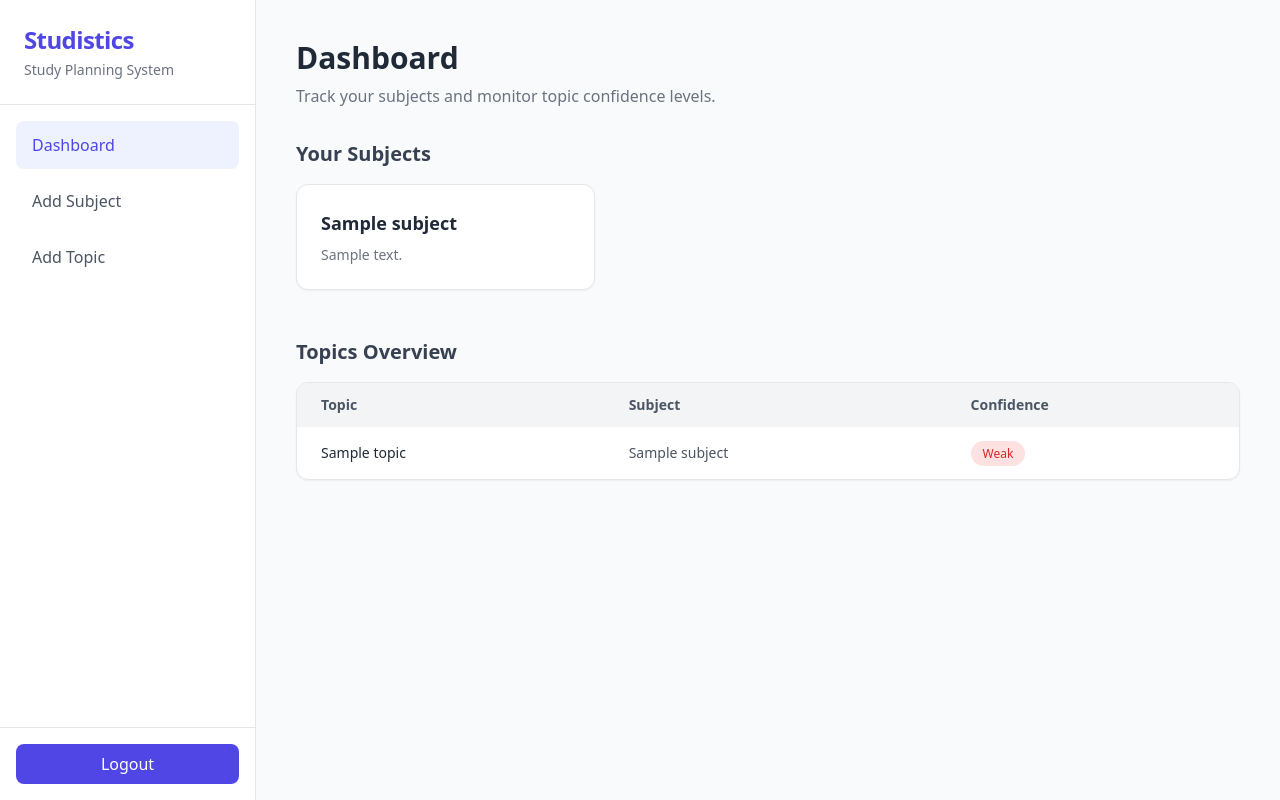
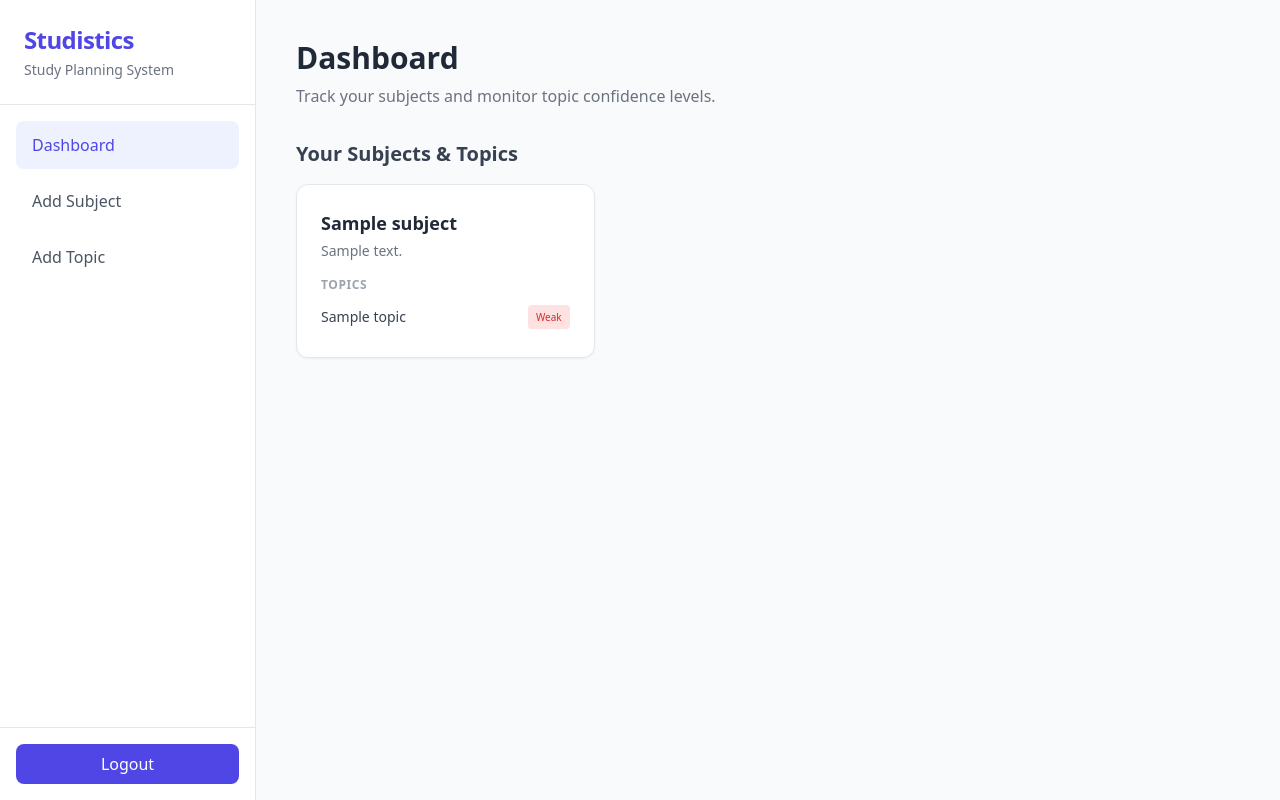
Before and after one commit to murtazak45/Studistics, a Django app: page /dashboard/ in a window 1280 px wide. Run offline with Django 4.2, Linux system fonts and the light colour scheme; a user stored in the database is signed in; tables that the repository leaves empty hold one stand-in row (values such as "Sample post"); some libraries are stand-ins or nearby versions.

Commit message:
fixed logout function and dashboard

```diff
--- a/templates/base.html
+++ b/templates/base.html
@@ -1,6 +1,7 @@
 {% load static %}
 <!DOCTYPE html>
 <html lang="en">
+
 <head>
     <meta charset="UTF-8">
     <title>Studistics</title>
@@ -29,8 +30,7 @@
                 <ul class="space-y-2">
 
                     <li>
-                    <a href="{% url 'dashboard' %}"
-                       class="flex items-center px-4 py-3 rounded-lg transition
+                        <a href="{% url 'dashboard' %}" class="flex items-center px-4 py-3 rounded-lg transition
                        {% if request.path == '/dashboard/' %}
                            bg-indigo-50 text-indigo-600 font-medium
                        {% else %}
@@ -41,8 +41,7 @@
                     </li>
 
                     <li>
-                    <a href="{% url 'add_subject' %}"
-                       class="flex items-center px-4 py-3 rounded-lg transition
+                        <a href="{% url 'add_subject' %}" class="flex items-center px-4 py-3 rounded-lg transition
                        {% if request.path == '/add-subject/' %}
                            bg-indigo-50 text-indigo-600 font-medium
                        {% else %}
@@ -53,8 +52,7 @@
                     </li>
 
                     <li>
-                    <a href="{% url 'add_topic' %}"
-                       class="flex items-center px-4 py-3 rounded-lg transition
+                        <a href="{% url 'add_topic' %}" class="flex items-center px-4 py-3 rounded-lg transition
                        {% if request.path == '/add-topic/' %}
                            bg-indigo-50 text-indigo-600 font-medium
                        {% else %}
@@ -69,10 +67,13 @@
 
             <!-- Bottom Section -->
             <div class="p-4 border-t border-gray-200">
-            <a href="{% url 'logout' %}"
-               class="block text-center bg-indigo-600 text-white py-2 rounded-lg hover:bg-indigo-700 transition">
+                <form method="post" action="{% url 'logout' %}" class="block">
+                    {% csrf_token %}
+                    <button type="submit"
+                        class="w-full text-center bg-indigo-600 text-white py-2 rounded-lg hover:bg-indigo-700 transition">
                         Logout
-            </a>
+                    </button>
+                </form>
             </div>
 
         </aside>
@@ -88,4 +89,5 @@
     </div>
 
 </body>
+
 </html>
--- a/templates/dashboard.html
+++ b/templates/dashboard.html
@@ -17,100 +17,77 @@
 
     <!-- SUBJECTS SECTION -->
     <div class="mb-12">
-        <h3 class="text-xl font-semibold text-gray-700 mb-4">
-            Your Subjects
+        <div class="flex items-center justify-between mb-4">
+            <h3 class="text-xl font-semibold text-gray-700">
+                Your Subjects & Topics
             </h3>
+        </div>
 
         {% if subjects %}
         <div class="grid grid-cols-1 md:grid-cols-2 lg:grid-cols-3 gap-6">
 
             {% for subject in subjects %}
-                <div class="bg-white border border-gray-200 rounded-xl p-6 shadow-sm">
+            <div class="bg-white border border-gray-200 rounded-xl p-6 shadow-sm flex flex-col h-full">
 
+                <div class="mb-4">
                     <h4 class="text-lg font-semibold text-gray-800">
                         {{ subject.name }}
                     </h4>
-
-                    <p class="text-sm text-gray-500 mt-2">
+                    <p class="text-sm text-gray-500 mt-1 line-clamp-2">
                         {{ subject.description|default:"No description available." }}
                     </p>
+                </div>
 
+                <!-- Nested Topics -->
+                <div class="flex-1">
+                    <h5 class="text-xs font-semibold text-gray-400 uppercase tracking-wider mb-2">Topics</h5>
+
+                    {% if subject.topics.all %}
+                    <ul class="space-y-2">
+                        {% for topic in subject.topics.all %}
+                        <li
+                            class="flex items-center justify-between text-sm py-1 border-b border-gray-50 last:border-0">
+                            <span class="text-gray-700 truncate mr-2">{{ topic.name }}</span>
+
+                            {% if topic.confidence == "Weak" %}
+                            <span class="px-2 py-0.5 text-[10px] rounded bg-red-100 text-red-600 font-medium shrink-0">
+                                Weak
+                            </span>
+                            {% elif topic.confidence == "Moderate" %}
+                            <span
+                                class="px-2 py-0.5 text-[10px] rounded bg-yellow-100 text-yellow-600 font-medium shrink-0">
+                                Moderate
+                            </span>
+                            {% else %}
+                            <span
+                                class="px-2 py-0.5 text-[10px] rounded bg-green-100 text-green-600 font-medium shrink-0">
+                                Strong
+                            </span>
+                            {% endif %}
+                        </li>
+                        {% endfor %}
+                    </ul>
+                    {% else %}
+                    <p class="text-xs text-gray-400 italic">No topics added yet.</p>
+                    {% endif %}
+                </div>
             </div>
             {% endfor %}
 
         </div>
         {% else %}
-            <div class="bg-white border border-gray-200 rounded-xl p-8 text-center">
+        <div
+            class="bg-white border border-gray-200 rounded-xl p-8 text-center flex flex-col items-center justify-center min-h-[200px]">
             <p class="text-gray-600 font-medium">
                 No subjects added yet.
             </p>
             <p class="text-sm text-gray-400 mt-2">
                 Start by adding your first subject.
             </p>
-            </div>
-        {% endif %}
-    </div>
-
-
-    <!-- TOPICS SECTION -->
-    <div>
-        <h3 class="text-xl font-semibold text-gray-700 mb-4">
-            Topics Overview
-        </h3>
-
-        {% if topics %}
-            <div class="bg-white border border-gray-200 rounded-xl overflow-hidden shadow-sm">
-
-                <table class="w-full text-left">
-                    <thead class="bg-gray-100 text-sm text-gray-600">
-                        <tr>
-                            <th class="px-6 py-3">Topic</th>
-                            <th class="px-6 py-3">Subject</th>
-                            <th class="px-6 py-3">Confidence</th>
-                        </tr>
-                    </thead>
-                    <tbody class="divide-y divide-gray-200 text-sm">
-
-                        {% for topic in topics %}
-                        <tr>
-                            <td class="px-6 py-4 font-medium text-gray-800">
-                                {{ topic.name }}
-                            </td>
-                            <td class="px-6 py-4 text-gray-600">
-                                {{ topic.subject.name }}
-                            </td>
-                            <td class="px-6 py-4">
-
-                                {% if topic.confidence == "Weak" %}
-                                    <span class="px-3 py-1 text-xs rounded-full bg-red-100 text-red-600">
-                                        Weak
-                                    </span>
-                                {% elif topic.confidence == "Moderate" %}
-                                    <span class="px-3 py-1 text-xs rounded-full bg-yellow-100 text-yellow-600">
-                                        Moderate
-                                    </span>
-                                {% else %}
-                                    <span class="px-3 py-1 text-xs rounded-full bg-green-100 text-green-600">
-                                        Strong
-                                    </span>
-                                {% endif %}
-
-                            </td>
-                        </tr>
-                        {% endfor %}
-
-                    </tbody>
-                </table>
-
-            </div>
-        {% else %}
-            <div class="bg-white border border-gray-200 rounded-xl p-8 text-center">
-                <p class="text-gray-600 font-medium">
-                    No topics available.
-                </p>
-                <p class="text-sm text-gray-400 mt-2">
-                    Add topics to start tracking your confidence levels.
-                </p>
+            <a href="{% url 'add_subject' %}"
+                class="mt-4 px-4 py-2 bg-indigo-50 text-indigo-600 rounded-lg text-sm font-medium hover:bg-indigo-100 transition">
+                Add Subject
+            </a>
         </div>
         {% endif %}
     </div>
```
Also changed, not shown: templates/add_topic.html (+10 -7 lines). Lines whose indentation alone changed are shown as unchanged.
